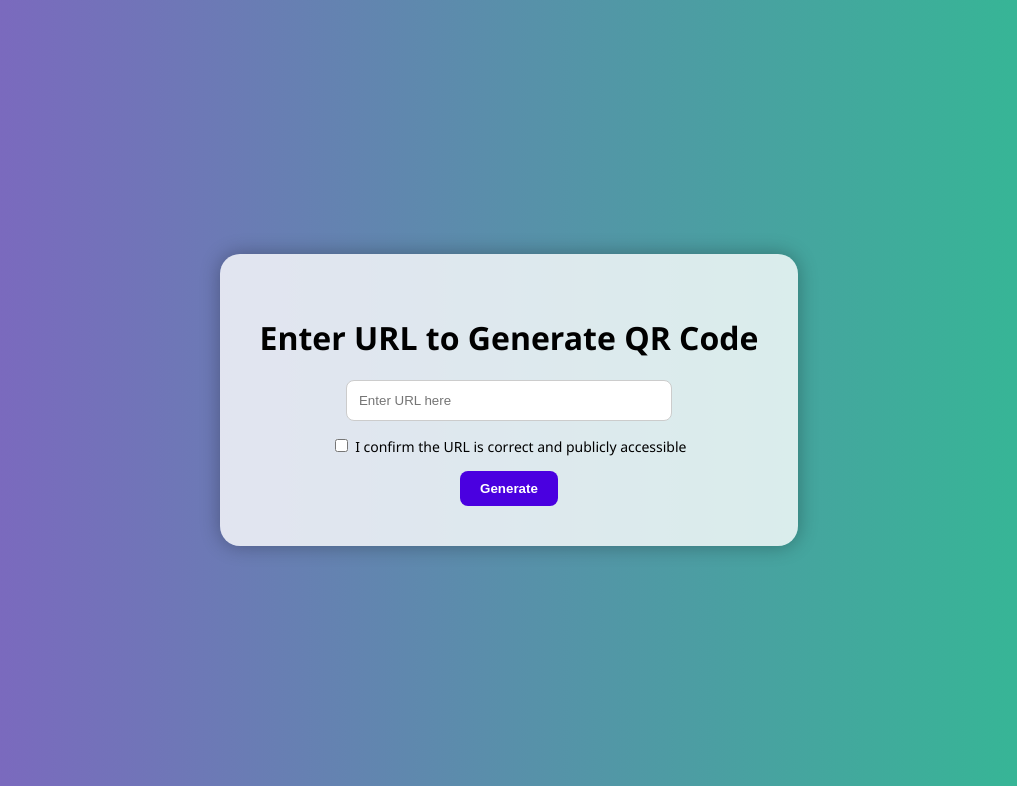
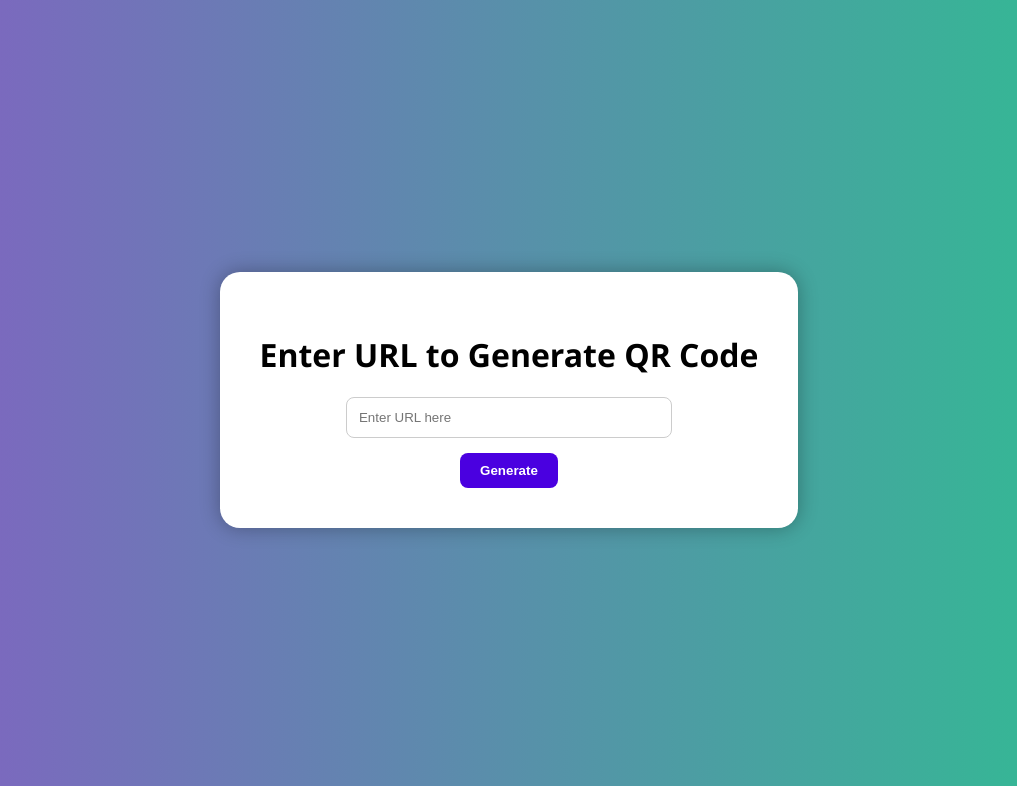
Before and after one commit to Uva-nana/qrcodegenerator, a Flask app: page / in a window 1280 px wide. Shown: the top 786 px of the page, without its empty margins (131-1148 px from the left). Run offline with Flask 3, Linux system fonts and the light colour scheme.

Commit message:
Removed the Check box container in the qform

```diff
--- a/templates/qrform.html
+++ b/templates/qrform.html
@@ -13,7 +13,7 @@
             font-family: 'Segoe UI', Tahoma, Geneva, Verdana, sans-serif;
         }
         .container {
-            background-color: #ffffffcc;
+            background-color: white;
             padding: 40px;
             border-radius: 20px;
             box-shadow: 0 0 20px rgba(0,0,0,0.3);
@@ -43,7 +43,7 @@
             background-color: #2b86c5;
         }
         .flash {
-            color: red;
+            color: rgb(211, 48, 48);
             margin-bottom: 15px;
         }
     </style>
@@ -61,11 +61,6 @@
         <form method="POST" novalidate>
             <input type="text" name="url" placeholder="Enter URL here" required><br>
 
-            <div class="checkbox-container">
-                <input type="checkbox" id="accept" name="accept" required>
-                <label for="accept">I confirm the URL is correct and publicly accessible</label>
-            </div>
-
             <button type="submit">Generate</button>
         </form>
     </div>
```
